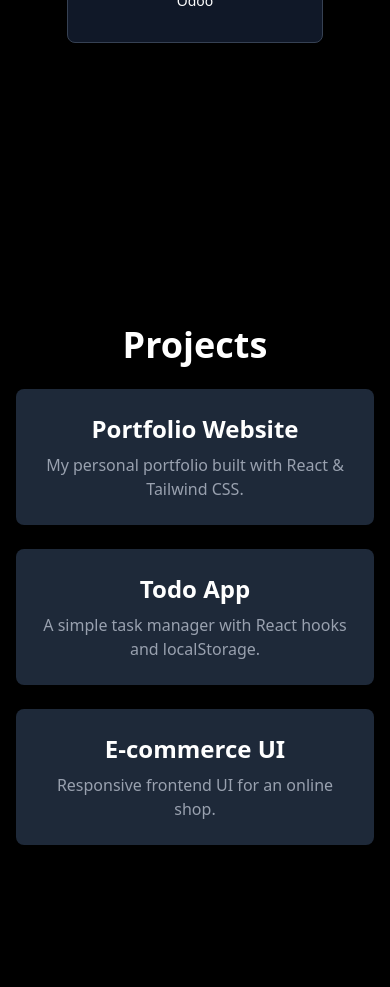
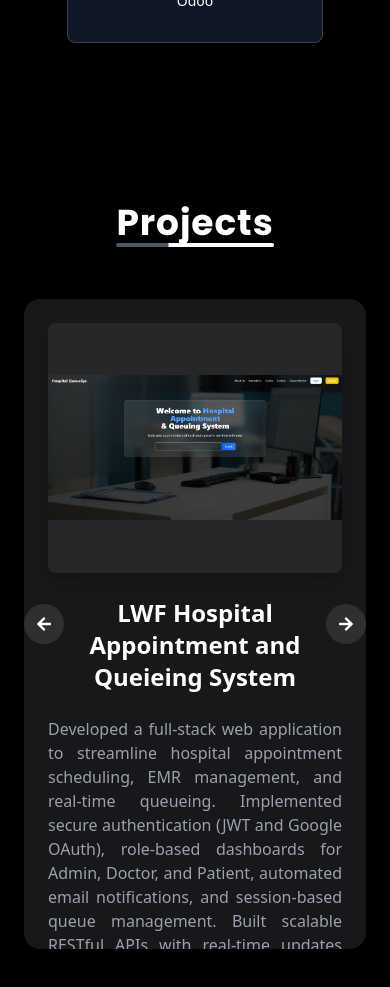
Before and after one commit to jasonjisun/MY_PORTFOLIO, a React (Vite) app: page / in a window 390 px wide. Shown: the part 4560-5547 px from the top of the page. Built offline with nearby package versions, Linux system fonts and the light colour scheme.

Commit message:
Refactor code structure for improved readability and maintainability

```diff
--- a/src/sections/Projects.jsx
+++ b/src/sections/Projects.jsx
@@ -1,24 +1,134 @@
+import { useState } from "react";
+import { motion, AnimatePresence } from "framer-motion";
+import { FaGithub, FaArrowLeft, FaArrowRight, FaTimes } from "react-icons/fa";
+import { SectionTitle } from "@/components/SectionTitle";
+import project1Image from "@/assets/images/project1.png";
+
+const placeholderImage = "https://via.placeholder.com/600x400?text=Coming+Soon";
+
+const projects = [
+  {
+    title: "LWF Hospital Appointment and Queieing System",
+    description: `Developed a full-stack web application to streamline hospital appointment scheduling, EMR management, and real-time queueing. Implemented secure authentication (JWT and Google OAuth), role-based dashboards for Admin, Doctor, and Patient, automated email notifications, and session-based queue management. Built scalable RESTful APIs with real-time updates using cron jobs and contextual state management.`,
+    image: project1Image,
+    github: "https://github.com/jasonjisun/LWF-API/tree/revised-version",
+  },
+  {
+    title: "Coming Soon",
+    description: "This project will be added soon.",
+    image: placeholderImage,
+    github: "#",
+  },
+  {
+    title: "Coming Soon",
+    description: "This project will be added soon.",
+    image: placeholderImage,
+    github: "#",
+  },
+];
+
 export default function Projects() {
-  const projects = [
-    { name: "Portfolio Website", description: "My personal portfolio built with React & Tailwind CSS." },
-    { name: "Todo App", description: "A simple task manager with React hooks and localStorage." },
-    { name: "E-commerce UI", description: "Responsive frontend UI for an online shop." }
-  ];
+  const [current, setCurrent] = useState(0);
+  const [zoomed, setZoomed] = useState(false);
+
+  const nextProject = () =>
+    setCurrent((prev) => (prev === projects.length - 1 ? 0 : prev + 1));
+  const prevProject = () =>
+    setCurrent((prev) => (prev === 0 ? projects.length - 1 : prev - 1));
 
   return (
-    <div className="min-h-screen flex flex-col items-center justify-center text-center px-4 pt-20">
-      <h2 className="text-4xl font-bold mb-6">Projects</h2>
-      <div className="flex flex-col md:flex-row gap-6">
-        {projects.map((project) => (
-          <div
-            key={project.name}
-            className="p-6 rounded-lg bg-gray-800 max-w-sm hover:bg-gray-700 transition"
+    <section
+      id="projects"
+      className="min-h-screen flex flex-col items-center justify-center px-6 py-20 bg-black text-white gap-10"
+    >
+      <SectionTitle text="Projects" />
+
+      {/* Carousel Container */}
+      <div className="relative w-full max-w-3xl h-[650px] sm:h-[700px] md:h-[750px] lg:h-[800px] flex items-center justify-center">
+        <AnimatePresence mode="wait">
+          <motion.div
+            key={current}
+            className="flex flex-col items-center gap-6 bg-zinc-900 p-6 rounded-2xl shadow-xl w-full h-full overflow-auto"
+            initial={{ opacity: 0, x: 100 }}
+            animate={{ opacity: 1, x: 0 }}
+            exit={{ opacity: 0, x: -100 }}
+            transition={{ duration: 0.6 }}
           >
-            <h3 className="text-2xl font-semibold mb-2">{project.name}</h3>
-            <p className="text-gray-400">{project.description}</p>
-          </div>
-        ))}
+            {/* Project Image */}
+            <div
+              className="w-full flex-shrink-0 h-[250px] sm:h-[300px] md:h-[350px] lg:h-[400px] flex items-center justify-center bg-zinc-800 rounded-lg shadow-lg cursor-pointer"
+              onClick={() => setZoomed(true)}
+            >
+              <img
+                src={projects[current].image.src || projects[current].image}
+                alt={projects[current].title}
+                className="max-w-full max-h-full object-contain"
+              />
+            </div>
+
+            {/* Project Info */}
+            <h3 className="text-2xl font-semibold text-center">
+              {projects[current].title}
+            </h3>
+            <p className="text-gray-400 text-justify max-w-xl">
+              {projects[current].description}
+            </p>
+
+            {/* GitHub Link */}
+            <a
+              href={projects[current].github}
+              target="_blank"
+              rel="noopener noreferrer"
+              className="flex items-center gap-2 bg-white text-black px-4 py-2 rounded-full shadow hover:scale-105 transition"
+            >
+              <FaGithub /> Source Code
+            </a>
+          </motion.div>
+        </AnimatePresence>
+
+        {/* Navigation Buttons */}
+        <button
+          onClick={prevProject}
+          className="absolute top-1/2 left-0 transform -translate-y-1/2 bg-white/10 p-3 rounded-full hover:bg-white/20 transition"
+        >
+          <FaArrowLeft />
+        </button>
+        <button
+          onClick={nextProject}
+          className="absolute top-1/2 right-0 transform -translate-y-1/2 bg-white/10 p-3 rounded-full hover:bg-white/20 transition"
+        >
+          <FaArrowRight />
+        </button>
       </div>
-    </div>
+
+      {/* Zoomed Image Modal */}
+      <AnimatePresence>
+        {zoomed && (
+          <motion.div
+            className="fixed inset-0 bg-black/90 flex items-center justify-center z-50 cursor-zoom-out"
+            initial={{ opacity: 0 }}
+            animate={{ opacity: 1 }}
+            exit={{ opacity: 0 }}
+            onClick={() => setZoomed(false)}
+          >
+            <motion.img
+              src={projects[current].image.src || projects[current].image}
+              alt={projects[current].title}
+              className="max-w-full max-h-full rounded-lg shadow-lg"
+              initial={{ scale: 0.8 }}
+              animate={{ scale: 1 }}
+              exit={{ scale: 0.8 }}
+              transition={{ duration: 0.3 }}
+            />
+            <button
+              className="absolute top-5 right-5 text-white text-2xl"
+              onClick={() => setZoomed(false)}
+            >
+              <FaTimes />
+            </button>
+          </motion.div>
+        )}
+      </AnimatePresence>
+    </section>
   );
 }
```
Also changed, not shown: src/assets/images/project1.png (added), src/sections/Skills.jsx (line endings or trailing spaces).
